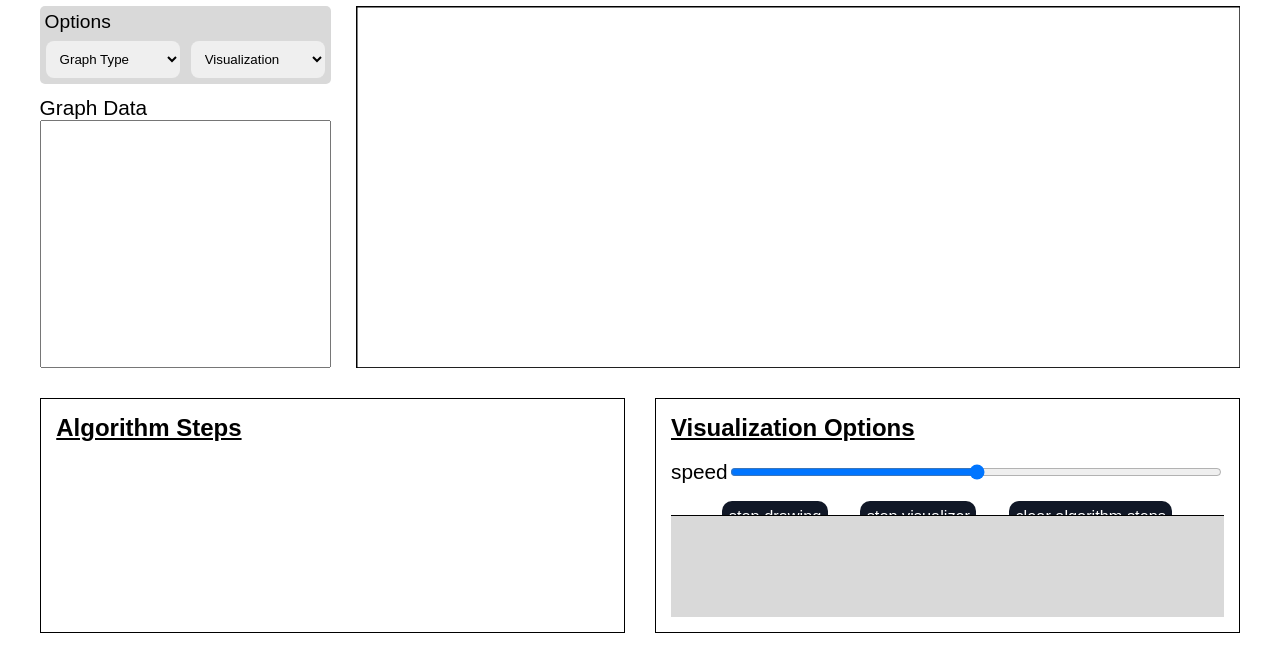
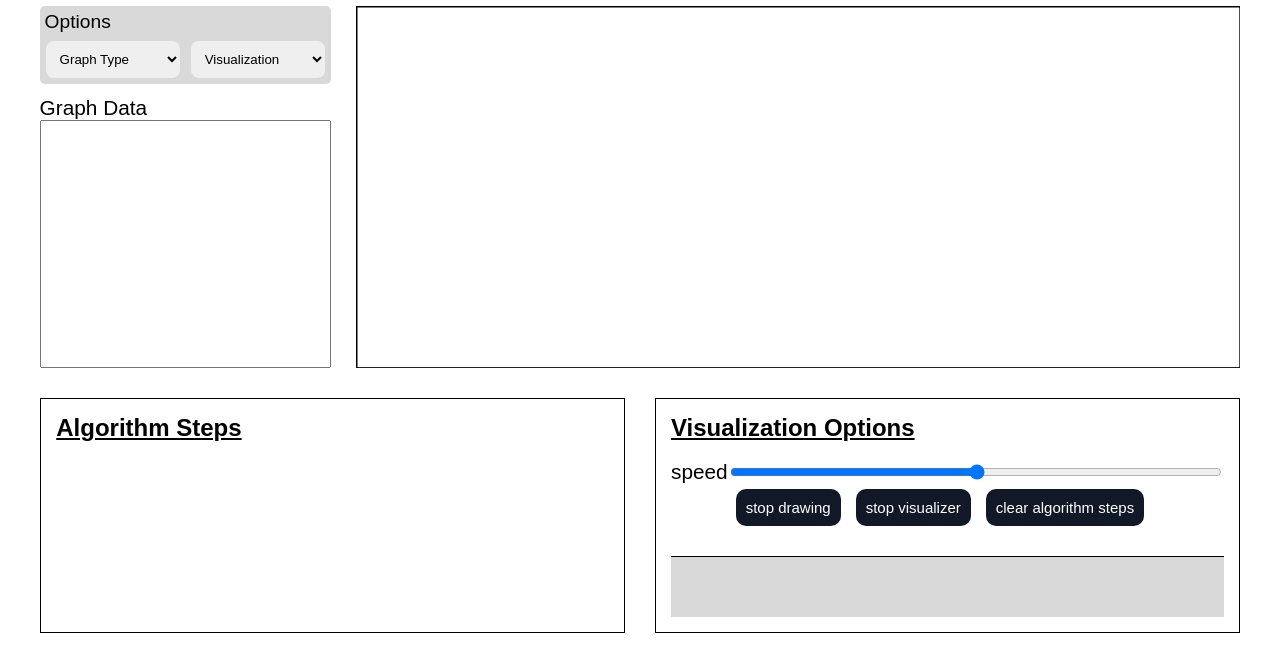
Before and after one commit to youssef-gerges-ramzy-mokhtar/Facilitating-Graph-Exploration, a plain HTML site: page 4. Implementation/index.html in a window 1280 px wide. Shown: the part 152-800 px from the top of the page. Drawn offline with Linux system fonts and the light colour scheme.

Commit message:
some css improvements

```diff
--- a/4. Implementation/style.css
+++ b/4. Implementation/style.css
@@ -128,8 +128,8 @@ svg {
 	flex-direction: column;
 }
 
-#visualization-options, #visualization-instructions {
-	height: 50%;
+#visualization-options {
+	height: 70%;
 }
 
 #visualization-instructions {
@@ -138,6 +138,7 @@ svg {
 	text-align: center;
 	font-size: 20px;
 	background-color: #D9D9D9;
+	height: 30%;
 }
 
 #algorithm-steps-container {
@@ -166,13 +167,16 @@ svg {
 }
 
 #button-options-container button {
-	padding: 0.4rem;
+	padding: 10px;
 	border: none;
-	margin: 1em;
+	margin-top: 5px;
+	margin-right: 15px;
 	background-color: #111827;
 	border-radius: 10px;
-	font-size: 1.02em;
+	font-size: 15px;
 	color: white;
+
+	display: block;
 }
 
 #button-options-container button:hover {
```
